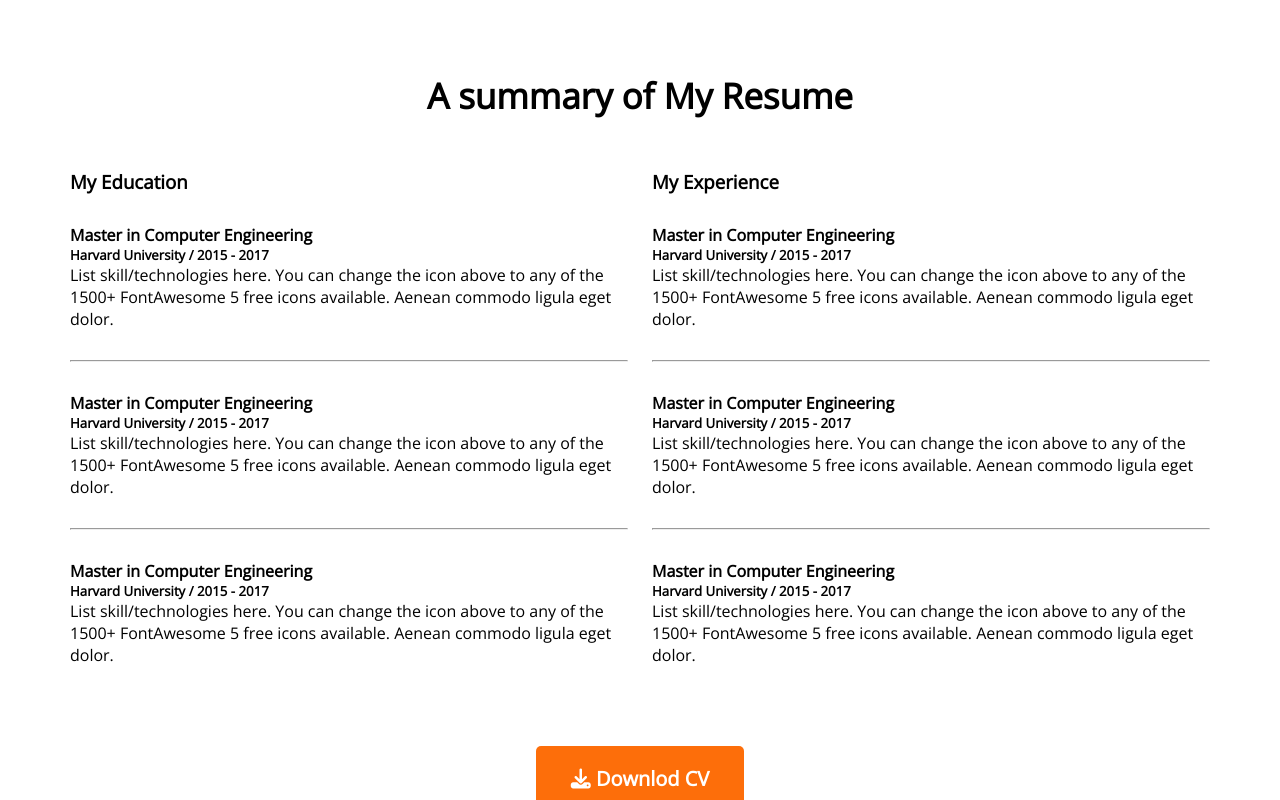
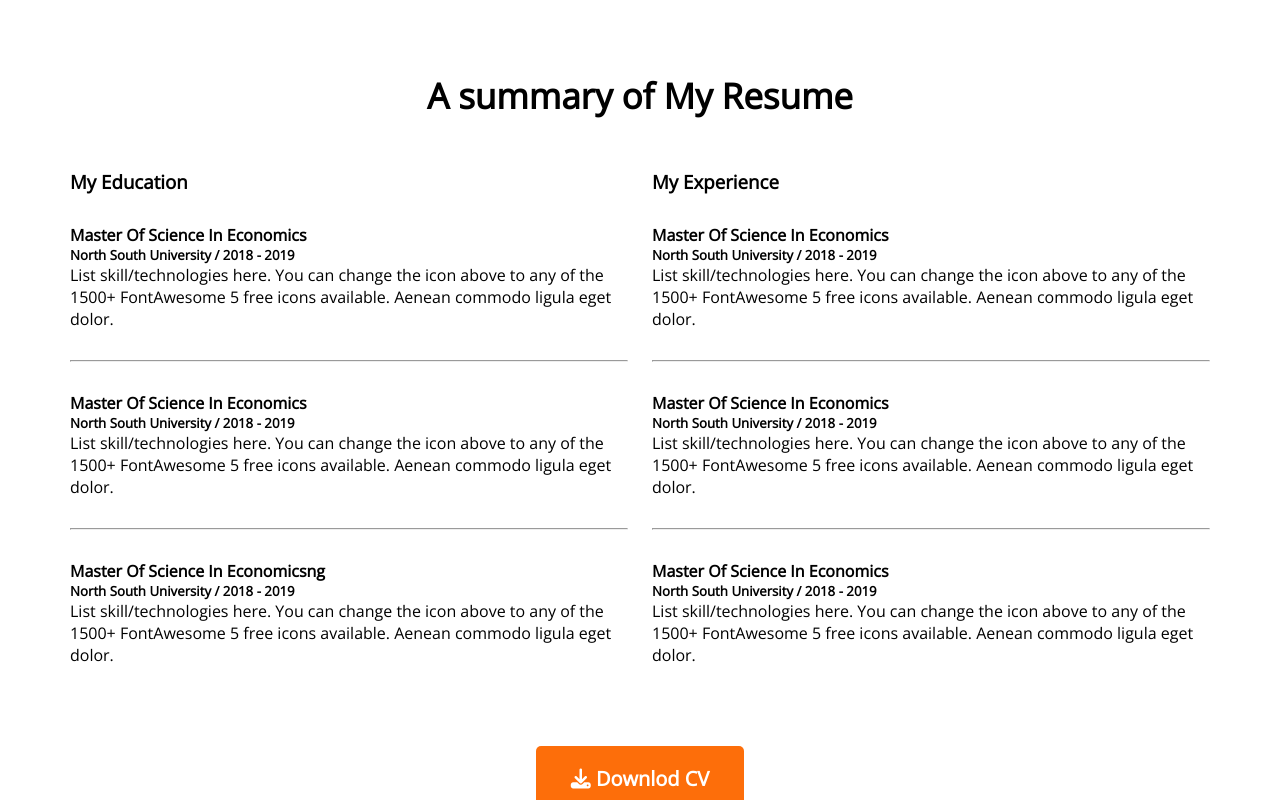
Before and after one commit to hanif7077/developer-portfolio-2, a plain HTML site: page index.html in a window 1280 px wide. Shown: the part 2088-2888 px from the top of the page. Drawn offline with nearby package versions, Linux system fonts and the light colour scheme.

Commit message:
adding personal information

```diff
--- a/index.html
+++ b/index.html
@@ -38,19 +38,19 @@
             <div class="about-info-container">
                 <div class="about-info">
                     <p class="info-title">Name:</p>
-                    <p class="info-description">Mary Hardy </p>
+                    <p class="info-description">Mohammad Hanif </p>
                 </div>
                 <div class="about-info">
                     <p class="info-title">Email:</p>
-                    <p class="info-description">info@gmail.com</p>
+                    <p class="info-description">md.hanif7077@gmail.com</p>
                 </div>
                 <div class="about-info">
                     <p class="info-title">Date of birth:</p>
-                    <p class="info-description">11 November 1987</p>
+                    <p class="info-description">06 May 1994</p>
                 </div>
                 <div class="about-info">
                     <p class="info-title">From:</p>
-                    <p class="info-description">Los Angeles, USA</p>
+                    <p class="info-description">Noakhali, BD</p>
                 </div>
             </div>
 
@@ -91,22 +91,22 @@
                 <div>
                     <h3 class="reasumi-title">My Education</h3>
                     <div class="reasumi-item">
-                        <h4 class="title">Master in Computer Engineering</h4>
-                        <h5 class="sub-title">Harvard University / 2015 - 2017</h5>
+                        <h4 class="title">Master Of Science In Economics</h4>
+                        <h5 class="sub-title">North South University / 2018 - 2019</h5>
                         <p class="description">List skill/technologies here. You can change the icon above
                             to any of the 1500+ FontAwesome 5 free icons available. Aenean commodo ligula eget dolor.</p>
                     </div>
                     <hr>
                     <div class="reasumi-item">
-                        <h4 class="title">Master in Computer Engineering</h4>
-                        <h5 class="sub-title">Harvard University / 2015 - 2017</h5>
+                        <h4 class="title">Master Of Science In Economics</h4>
+                        <h5 class="sub-title">North South University / 2018 - 2019</h5>
                         <p class="description">List skill/technologies here. You can change the icon above
                             to any of the 1500+ FontAwesome 5 free icons available. Aenean commodo ligula eget dolor.</p>
                     </div>
                     <hr>
                     <div class="reasumi-item">
-                        <h4 class="title">Master in Computer Engineering</h4>
-                        <h5 class="sub-title">Harvard University / 2015 - 2017</h5>
+                        <h4 class="title">Master Of Science In Economicsng</h4>
+                        <h5 class="sub-title">North South University / 2018 - 2019</h5>
                         <p class="description">List skill/technologies here. You can change the icon above
                             to any of the 1500+ FontAwesome 5 free icons available. Aenean commodo ligula eget dolor.</p>
                     </div>
@@ -115,22 +115,22 @@
                 <div>
                     <h3 class="reasumi-title">My Experience</h3>
                     <div class="reasumi-item">
-                        <h4 class="title">Master in Computer Engineering</h4>
-                        <h5 class="sub-title">Harvard University / 2015 - 2017</h5>
+                        <h4 class="title">Master Of Science In Economics</h4>
+                        <h5 class="sub-title">North South University / 2018 - 2019</h5>
                         <p class="description">List skill/technologies here. You can change the icon above
                             to any of the 1500+ FontAwesome 5 free icons available. Aenean commodo ligula eget dolor.</p>
                     </div>
                     <hr>
                     <div class="reasumi-item">
-                        <h4 class="title">Master in Computer Engineering</h4>
-                        <h5 class="sub-title">Harvard University / 2015 - 2017</h5>
+                        <h4 class="title">Master Of Science In Economics</h4>
+                        <h5 class="sub-title">North South University / 2018 - 2019</h5>
                         <p class="description">List skill/technologies here. You can change the icon above
                             to any of the 1500+ FontAwesome 5 free icons available. Aenean commodo ligula eget dolor.</p>
                     </div>
                     <hr>
                     <div class="reasumi-item">
-                        <h4 class="title">Master in Computer Engineering</h4>
-                        <h5 class="sub-title">Harvard University / 2015 - 2017</h5>
+                        <h4 class="title">Master Of Science In Economics</h4>
+                        <h5 class="sub-title">North South University / 2018 - 2019</h5>
                         <p class="description">List skill/technologies here. You can change the icon above
                             to any of the 1500+ FontAwesome 5 free icons available. Aenean commodo ligula eget dolor.</p>
                     </div>
```
